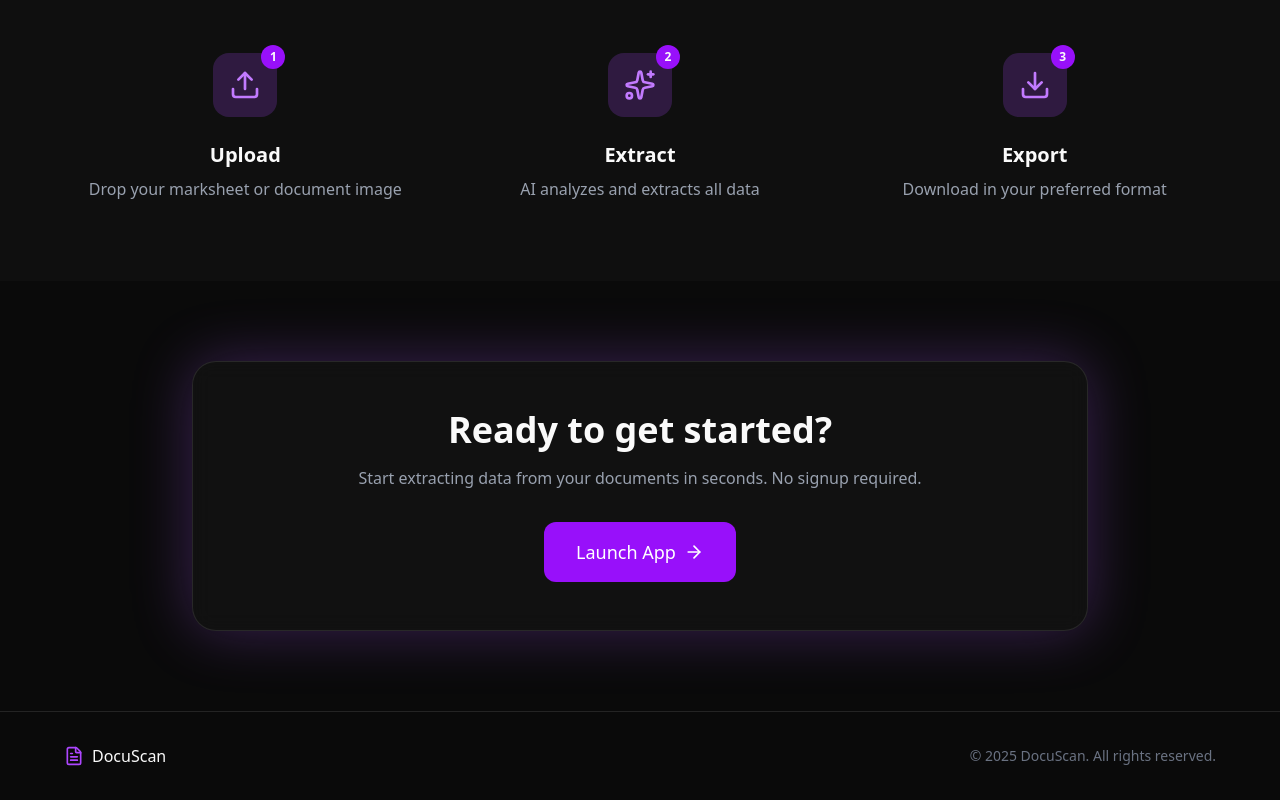
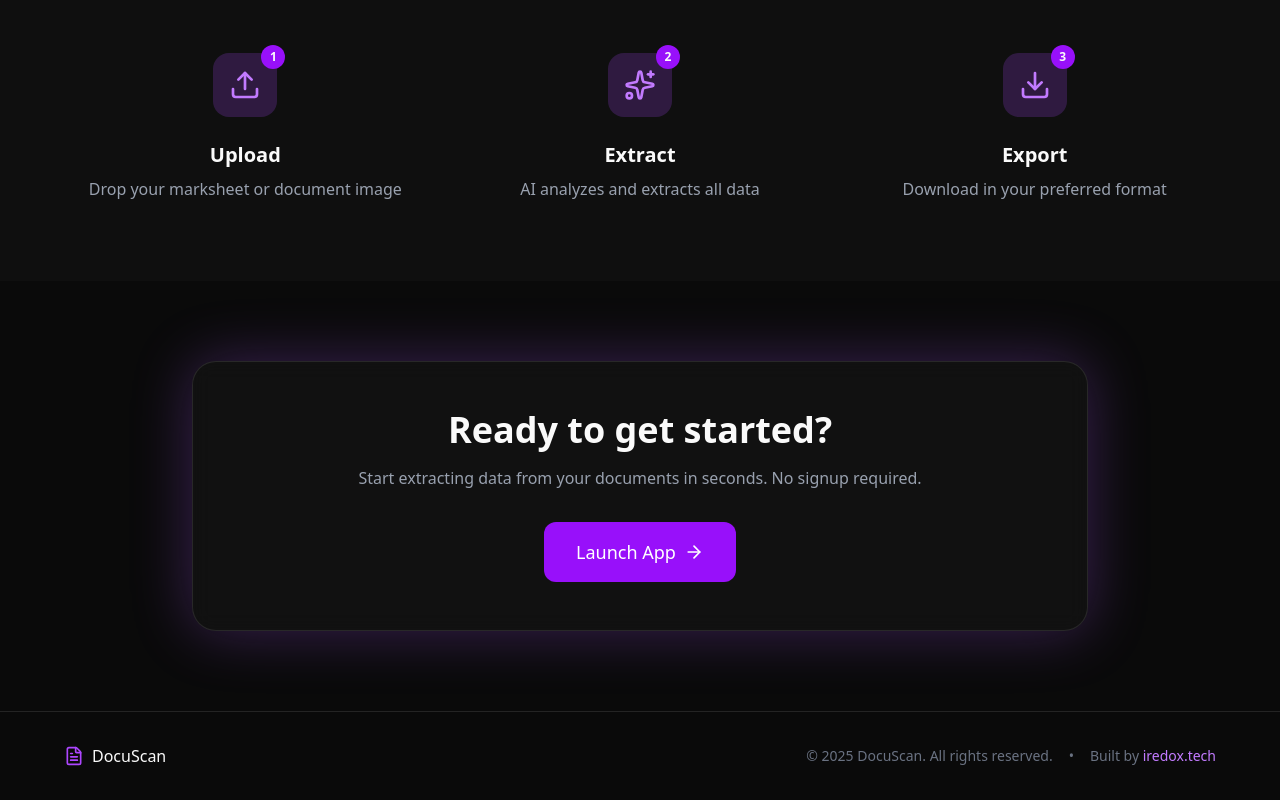
Before and after one commit to iredox10/marksheet, a React (Vite) app: page / in a window 1280 px wide. Shown: the part 1695-2495 px from the top of the page. Built offline with nearby package versions, Linux system fonts and the light colour scheme.

Commit message:
fix type error when building

```diff
--- a/src/pages/LandingPage.tsx
+++ b/src/pages/LandingPage.tsx
@@ -266,14 +266,26 @@ export function LandingPage() {
 
       {/* Footer */}
       <footer className="border-t border-white/10 py-8 px-6">
-        <div className="max-w-6xl mx-auto flex items-center justify-between">
+        <div className="max-w-6xl mx-auto flex flex-col md:flex-row items-center justify-between gap-4">
           <div className="flex items-center gap-2">
             <FileText className="w-5 h-5 text-purple-500" />
             <span className="font-medium">DocuScan</span>
           </div>
-          <p className="text-sm text-gray-500">
-            © 2025 DocuScan. All rights reserved.
-          </p>
+          <div className="flex flex-col md:flex-row items-center gap-4 text-sm text-gray-500">
+            <p>© 2025 DocuScan. All rights reserved.</p>
+            <span className="hidden md:inline">•</span>
+            <p>
+              Built by{" "}
+              <a
+                href="https://iredox.tech"
+                target="_blank"
+                rel="noopener noreferrer"
+                className="text-purple-400 hover:text-purple-300 transition"
+              >
+                iredox.tech
+              </a>
+            </p>
+          </div>
         </div>
       </footer>
     </div>
--- a/src/pages/SelectTypePage.tsx
+++ b/src/pages/SelectTypePage.tsx
@@ -3,7 +3,6 @@ import { motion } from "framer-motion";
 import {
   FileText,
   Table2,
-  FileSpreadsheet,
   StickyNote,
   ArrowRight,
   ArrowLeft,
```
Also changed, not shown: src/pages/NotesPage.tsx (+11 -12 lines), 1 other file (tests, documents, lock files or other folders).
